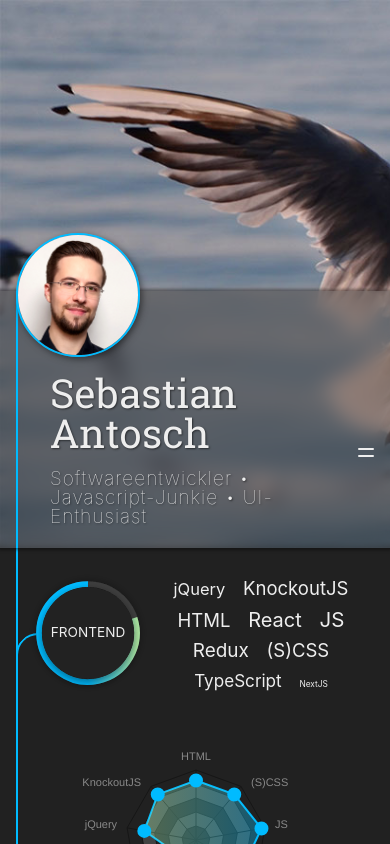
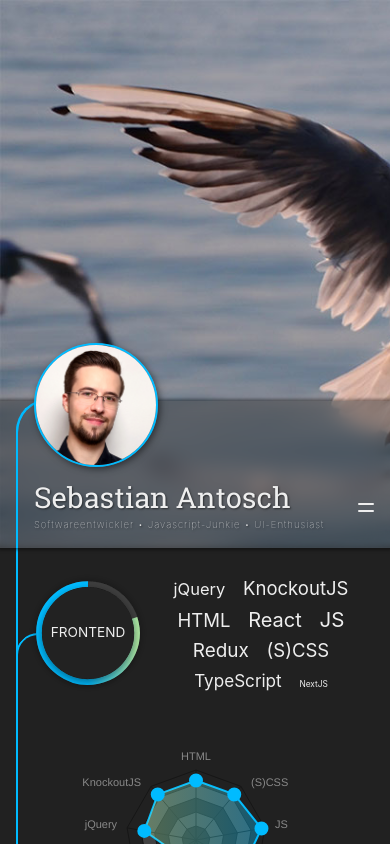
Before and after one commit to santosch/website2023, a Next.js app: page / in a window 390 px wide. Shown: the top 844 px of the page. Built offline with nearby package versions, Linux system fonts and the light colour scheme.

Commit message:
improved responsiveness for hero

```diff
--- a/src/components/Hero/Hero.module.scss
+++ b/src/components/Hero/Hero.module.scss
@@ -65,26 +65,46 @@ $glassHeight: 150px;
   flex-wrap: wrap;
 
   border-left: var(--border);
+  border-radius: 2rem 0 0 0;
 
   @include minDesktop {
     flex-wrap: nowrap;
+  }
+
+  // fix line display
+  &:before {
+    content: "";
+    width: 4rem;
+    height: 4rem;
+    position: absolute;
+    top: calc(-1 * var(--line-width));
+    left: calc(-1 * var(--line-width));
+    border-left: var(--border);
+    border-top: var(--border);
+    border-radius: 2rem 0 0 0;
+
+    @include minDesktop {
+      display: none;
+    }
+
   }
 }
 
 .photoContainer {
   margin-top: calc(-1 * ((var(--photo-size) - (2 * var(--line-width))) / 2));
-  margin-left: calc(-1 * var(--line-width));
+  padding-left: 1rem;
   width: 100%;
+  position: relative;
+  z-index: 1;
 
   @include minDesktop {
     width: auto;
     flex: 0 0 auto;
+    padding: 0;
 
     margin-left: calc(-1 * ((var(--photo-size) - (2 * var(--line-width))) / 2));
     margin-top: calc(-1 *  ((var(--photo-size) - #{$glassHeight}) / 2));
     margin-bottom: calc(-1 *  ((var(--photo-size) - #{$glassHeight}) / 2));
-    position: relative;
-    z-index: 1;
   }
 }
 
@@ -110,22 +130,36 @@ $glassHeight: 150px;
 
 .headlineContainer {
   flex: 1 1 auto;
-  padding: 1rem 2rem;
+  padding: 1rem;
   line-height: 1.0;
+
+  @include minDesktop {
+    padding: 1rem 2rem;
+  }
 }
 
 .headline {
   margin-bottom: 0;
   text-shadow: 1px 1px 2px rgba(0, 0, 0, 0.5);
-  padding-bottom: 1rem;
+  padding-bottom: 0.5rem;
+  font-size: 1.8rem;
+
+  @include minTablet {
+    padding-bottom: 1rem;
+    font-size: 2.5rem;
+  }
 }
 
 .subheadline {
-  font-size: 1.2rem;
+  font-size: 0.6rem;
   font-family: var(--font-default);
   font-weight: lighter;
   letter-spacing: 1px;
   text-shadow: 1px 1px 2px rgba(0, 0, 0, 0.5);
+
+  @include minTablet {
+    font-size: 1.2rem;
+  }
 }
 
 .toggleContainer {
--- a/src/components/Skills/Skills.module.scss
+++ b/src/components/Skills/Skills.module.scss
@@ -101,6 +101,10 @@
   @include minDesktop {
     margin: 0 0 -25px 0;
   }
+
+  @media screen and (max-width: 350px) {
+    display: none;
+  }
 }
 
 .radarChartDummy {
```
